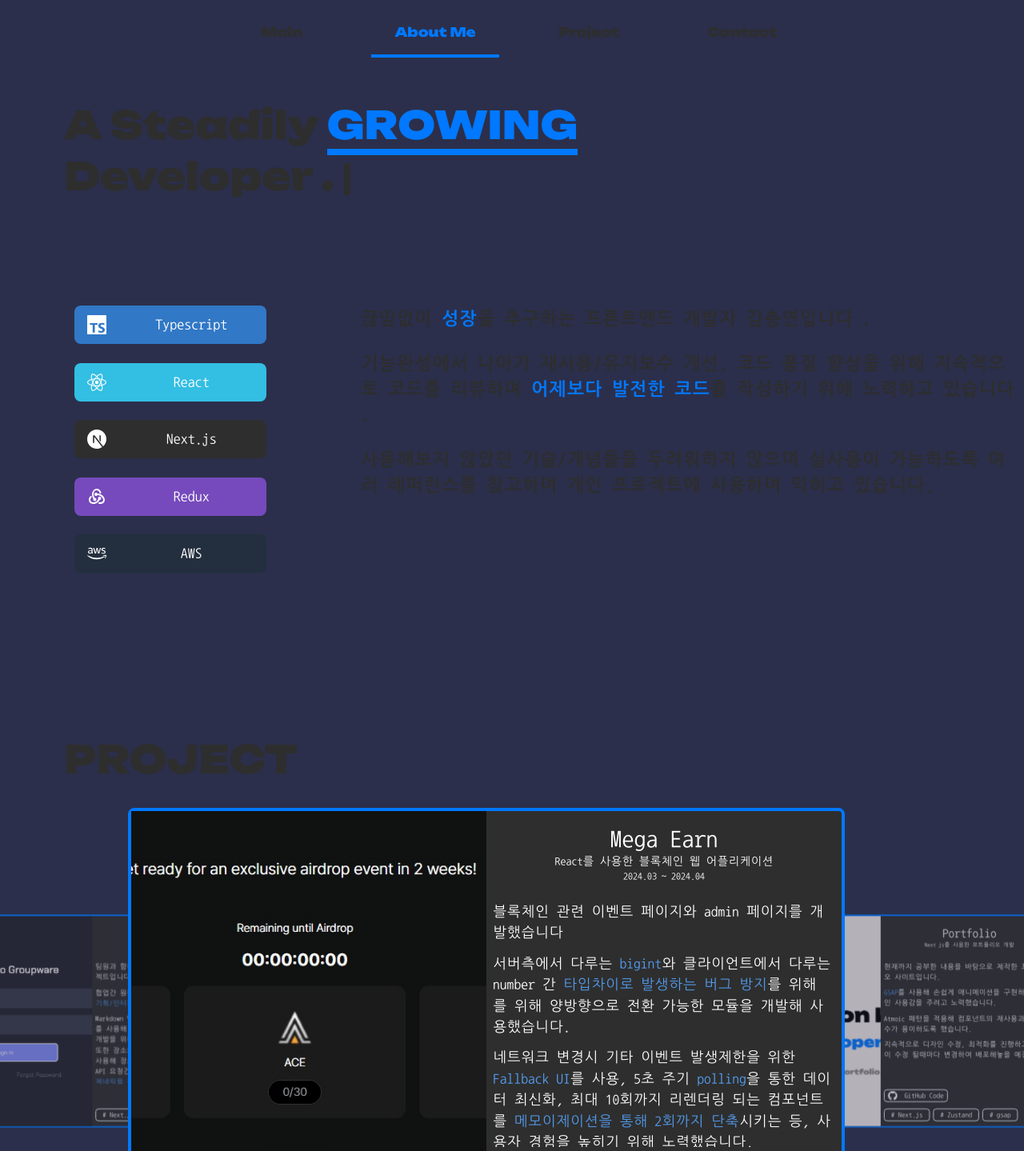
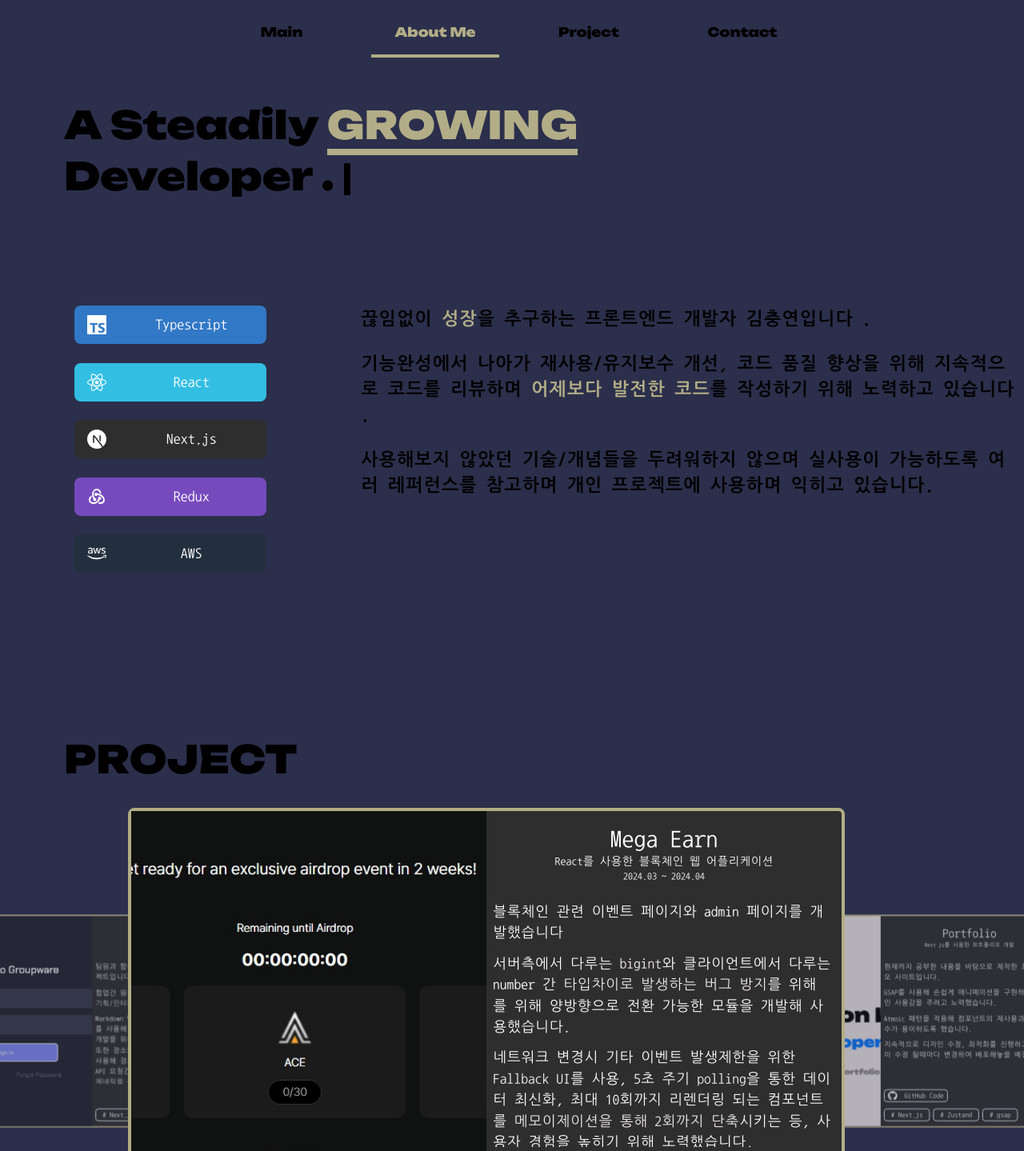
Before and after one commit to augusstt06/portfolio, a Next.js app: page /portfolio in a window 1280 px wide. Shown: the top 1439 px of the page at 80% size. Built offline with nearby package versions, Linux system fonts and the light colour scheme.

Commit message:
fix: color

```diff
--- a/src/app/globals.css
+++ b/src/app/globals.css
@@ -5,8 +5,8 @@
 @tailwind utilities;
 
 :root {
-  --main-color: #0078ff;
-  --text-color: #539bec;
+  --main-color: #b2ad87;
+  --text-color: #f1eaea;
 }
 @font-face {
   font-family: 'Unbounded';
--- a/src/components/organisms/Nav.tsx
+++ b/src/components/organisms/Nav.tsx
@@ -52,7 +52,7 @@ export default function Nav() {
 
   return (
     <nav
-      className={`fixed w-full h-20 md:grid md:grid-cols-5 transition-opacity duration-1000 ease-in-out z-50 text-[#2e2e2e]`}
+      className={`fixed w-full h-20 md:grid md:grid-cols-5 transition-opacity duration-1000 ease-in-out z-50`}
     >
       <section className="relative grid-center grid grid-cols-4 md:col-start-2 md:col-end-5">
         {menus.map((data) => (
@@ -66,7 +66,7 @@ export default function Nav() {
                 clickHandler(data.title)
               }}
               className={`relative w-[10rem] h-16 transition-colors duration-300 text-center hover:text-[var(--main-color)]
-                ${activeMenu === data.title ? `text-[var(--main-color)]` : 'text-[#2e2e2e]'}
+                ${activeMenu === data.title ? `text-[var(--main-color)]` : ''}
               `}
             >
               {data.title}
--- a/src/components/organisms/aboutme/BottomSection.tsx
+++ b/src/components/organisms/aboutme/BottomSection.tsx
@@ -10,7 +10,7 @@ export default function BottomSection(props: Props) {
 
   return (
     <article
-      className={`w-screen row-span-2 ${isTopSectionEnd ? '' : 'opacity-0'} relative lg:grid lg:grid-cols-3 row-span-2 simple-transition lg:mt-0 space-y-3 lg:space-y-0 text-[#2e2e2e]`}
+      className={`w-screen row-span-2 ${isTopSectionEnd ? '' : 'opacity-0'} relative lg:grid lg:grid-cols-3 row-span-2 simple-transition lg:mt-0 space-y-3 lg:space-y-0`}
     >
       <Skills />
       <Introduce />
--- a/src/components/organisms/aboutme/TopSection.tsx
+++ b/src/components/organisms/aboutme/TopSection.tsx
@@ -9,7 +9,7 @@ export default function TopSection(props: Props) {
   const { setIsTopSectionEnd } = props
   return (
     <article className="w-full relative text-2xl font-bold row-span-1">
-      <div className="hidden md:block top-1/3 md:left-20 xl:left-40 xxl:left-[30rem] left-8 xl:text-6xl absolute space-y-5 text-2xl md:text-5xl text-[#2e2e2e]">
+      <div className="hidden md:block top-1/3 md:left-20 xl:left-40 xxl:left-[30rem] left-8 xl:text-6xl absolute space-y-5 text-2xl md:text-5xl">
         <TypingText
           setIsTopSectionEnd={setIsTopSectionEnd}
           text="A Steadily growing Developer ."
@@ -18,7 +18,7 @@ export default function TopSection(props: Props) {
           highlightClass={`text-[var(--main-color)] font-extrabold uppercase border-b-8 border-[var(--main-color)]`}
         />
       </div>
-      <div className="md:hidden w-full h-full col-flex justify-center items-center text-4xl text-center text-[#2e2e2e] uppercase space-y-4">
+      <div className="md:hidden w-full h-full col-flex justify-center items-center text-4xl text-center uppercase space-y-4">
         <p>
           A Steadily{' '}
           <span className="text-[var(--main-color)] border-b-8 border-[var(--main-color)]">
--- a/src/components/organisms/project/TopSection.tsx
+++ b/src/components/organisms/project/TopSection.tsx
@@ -12,12 +12,12 @@ export default function TopSection(props: Props) {
     <article className="relative text-2xl font-bold row-span-1">
       <FadeInText
         text="Project"
-        className="md:block hidden top-1/4 md:left-20 xl:left-40 xxl:left-[30rem] left-8 xl:text-6xl absolute text-5xl uppercase text-[#2e2e2e]"
+        className="md:block hidden top-1/4 md:left-20 xl:left-40 xxl:left-[30rem] left-8 xl:text-6xl absolute text-5xl uppercase"
         onAnimationEnd={() => {
           setIsTopSectionEnd(true)
         }}
       />
-      <div className="md:hidden w-full h-full items-left justify-center pl-12 text-4xl text-left text-[#2e2e2e] uppercase space-y-4">
+      <div className="md:hidden w-full h-full items-left justify-center pl-12 text-4xl text-left uppercase space-y-4">
         <p>project</p>
       </div>
     </article>
--- a/src/components/template/Contact.tsx
+++ b/src/components/template/Contact.tsx
@@ -39,9 +39,9 @@ export default function Contact() {
       />
 
       <div
-        className={`${isAnimationEnd ? 'opacity-100' : 'opacity-0'} text-black col-flex justify-around mx-auto simple-transition space-y-6`}
+        className={`${isAnimationEnd ? 'opacity-100' : 'opacity-0'} col-flex justify-around mx-auto simple-transition space-y-6`}
       >
-        <div className="row-flex justify-center w-full gap-16">
+        <div className="row-flex justify-center w-full gap-16 ">
           <Link href={GIT}>
             <FaGithubSquare className="w-20 h-20 hover:scale-[1.2] simple-transition cursor-pointer" />
           </Link>
```
